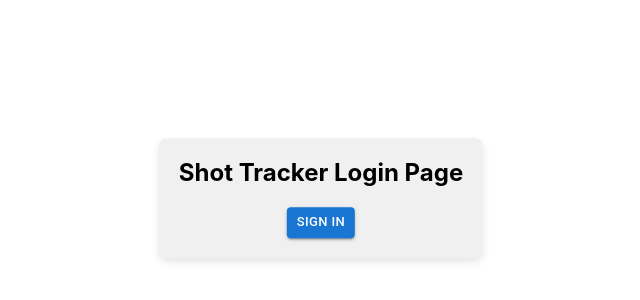
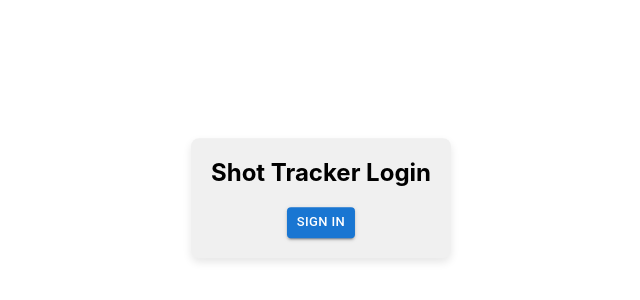
Before and after one commit to robwatsongtr/shot-tracker, a React (Create React App) app: page / in a window 1280 px wide. Shown: the part 202-502 px from the top of the page, without its empty margins (319-959 px from the left). Built offline with nearby package versions, Linux system fonts and the light colour scheme; no server answers.

Commit message:
changed login to say 'shot tracker login'

```diff
--- a/src/components/LoginPage.tsx
+++ b/src/components/LoginPage.tsx
@@ -44,7 +44,7 @@ const LoginPage = () => {
 
   return (
     <div style={pageStyle}>
-      <h2>Shot Tracker Login Page</h2>
+      <h2>Shot Tracker Login</h2>
       <br/>
       <Button onClick={handleGoogleSignIn} variant="contained" size="small">
         Sign in
```
